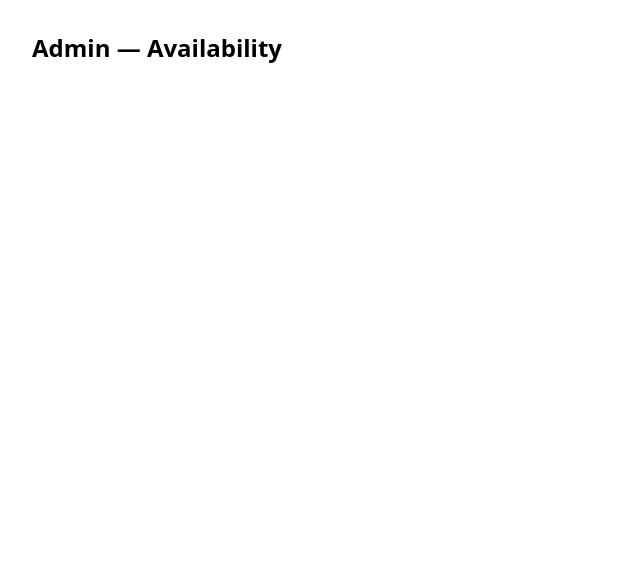
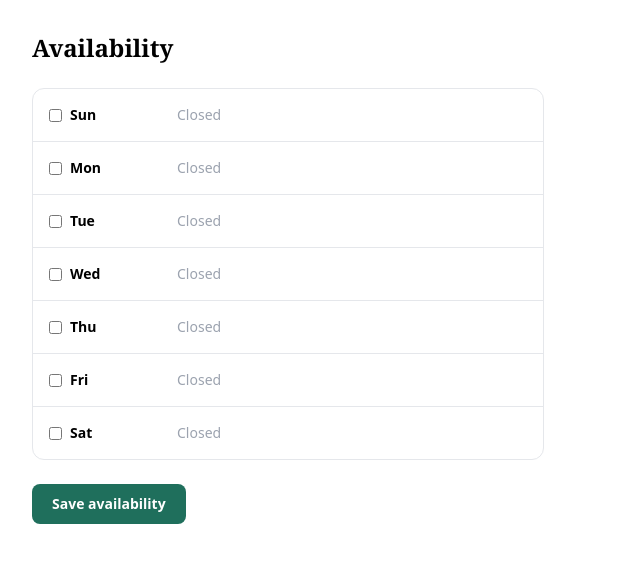
Before and after one commit to https-famous/SlotSync, a React (Vite) app in the folder client/: page /dashboard/availability in a window 1280 px wide. Shown: the top 562 px of the page, without its empty margins (0-640 px from the left). Built offline with nearby package versions, Linux system fonts and the light colour scheme; no server answers.

Commit message:
feat:work on availability logic and component

```diff
--- a/client/src/pages/admin/Availability.jsx
+++ b/client/src/pages/admin/Availability.jsx
@@ -1,8 +1,100 @@
+import { useEffect, useState } from "react";
+import { useQuery, useMutation, useQueryClient } from "@tanstack/react-query";
+import { api } from "../../lib/api";
+
+const DAYS = ["Sun", "Mon", "Tue", "Wed", "Thu", "Fri", "Sat"];                     // arrays that has value of 0-6
+
 export default function AdminAvailability() {
+  const queryClient = useQueryClient();
+  const { data: rules, isLoading } = useQuery({
+    queryKey: ["my-availability"],
+    queryFn: () => api.get("/availability/mine").then((res) => res.data),
+  });
+
+  const [days, setDays] = useState(
+    DAYS.map((_, i) => ({ dayOfWeek: i, open: false, startTime: "09:00", endTime: "17:00" }))   //this runs throughs days to get a value that we can select something lie a particular day
+  );
+
+  // Once the fetched rules arrive, populate local editable state from them.
+  useEffect(() => {
+    if (!rules) return;
+    setDays((prev) =>
+      prev.map((d) => {
+        const match = rules.find((r) => r.dayOfWeek === d.dayOfWeek);                      // this checks with the backend if r.dayofweek === matches with d.dayofweek
+        return match                                                                       //then returns the match in this particular format
+          ? { ...d, open: true, startTime: match.startTime, endTime: match.endTime }
+          : { ...d, open: false };
+      })
+    );
+  }, [rules]);
+
+  const saveMutation = useMutation({
+    mutationFn: (payload) => api.put("/availability", payload),                                    //this ai runs after handlesave function runs ro the /availabilty endpoint
+    onSuccess: () => queryClient.invalidateQueries({ queryKey: ["my-availability"] }),             // on success the data saves here
+  });
+
+  function toggleDay(i) {
+    setDays((prev) => prev.map((d, idx) => (idx === i ? { ...d, open: !d.open } : d)));
+  }
+
+  function updateTime(i, field, value) {
+    setDays((prev) => prev.map((d, idx) => (idx === i ? { ...d, [field]: value } : d)));
+  }
+
+  function handleSave() {
+    const openDays = days.filter((d) => d.open);                             //gets all the object that has open in the array
+    saveMutation.mutate({                                                     // saves the value in this particular for at without open or closed column again
+      rules: openDays.map((d) => ({
+        dayOfWeek: d.dayOfWeek,
+        startTime: d.startTime,
+        endTime: d.endTime,
+      })),
+    });
+  }
+
+  if (isLoading) return <div className="p-8 text-sm text-gray-500">Loading…</div>;
+
   return (
-    <div className="p-8">
-      <h1 className="text-2xl font-semibold">Admin — Availability</h1>
-      {/* TODO: build this screen — see slotsync-prototype.html for layout reference */}
+    <div className="p-8 max-w-xl">
+      <h1 className="text-2xl font-serif font-semibold mb-6">Availability</h1>
+
+      <div className="bg-white border border-gray-200 rounded-xl divide-y">
+        {days.map((d, i) => (
+          <div key={d.dayOfWeek} className="flex items-center gap-4 p-4">
+            <label className="flex items-center gap-2 w-28">
+              <input type="checkbox" checked={d.open} onChange={() => toggleDay(i)} />
+              <span className="text-sm font-semibold">{DAYS[d.dayOfWeek]}</span>
+            </label>
+            {d.open ? (
+              <div className="flex items-center gap-2 text-sm">
+                <input
+                  type="time"
+                  value={d.startTime}
+                  onChange={(e) => updateTime(i, "startTime", e.target.value)}
+                  className="border rounded px-2 py-1"
+                />
+                <span className="text-gray-400">to</span>
+                <input
+                  type="time"
+                  value={d.endTime}
+                  onChange={(e) => updateTime(i, "endTime", e.target.value)}
+                  className="border rounded px-2 py-1"
+                />
+              </div>
+            ) : (
+              <span className="text-sm text-gray-400">Closed</span>
+            )}
+          </div>
+        ))}
+      </div>
+
+      <button
+        onClick={handleSave}
+        disabled={saveMutation.isPending}
+        className="mt-6 bg-teal text-white rounded-lg px-5 py-2.5 text-sm font-semibold disabled:opacity-50"
+      >
+        {saveMutation.isPending ? "Saving…" : "Save availability"}
+      </button>
     </div>
   );
 }
```
